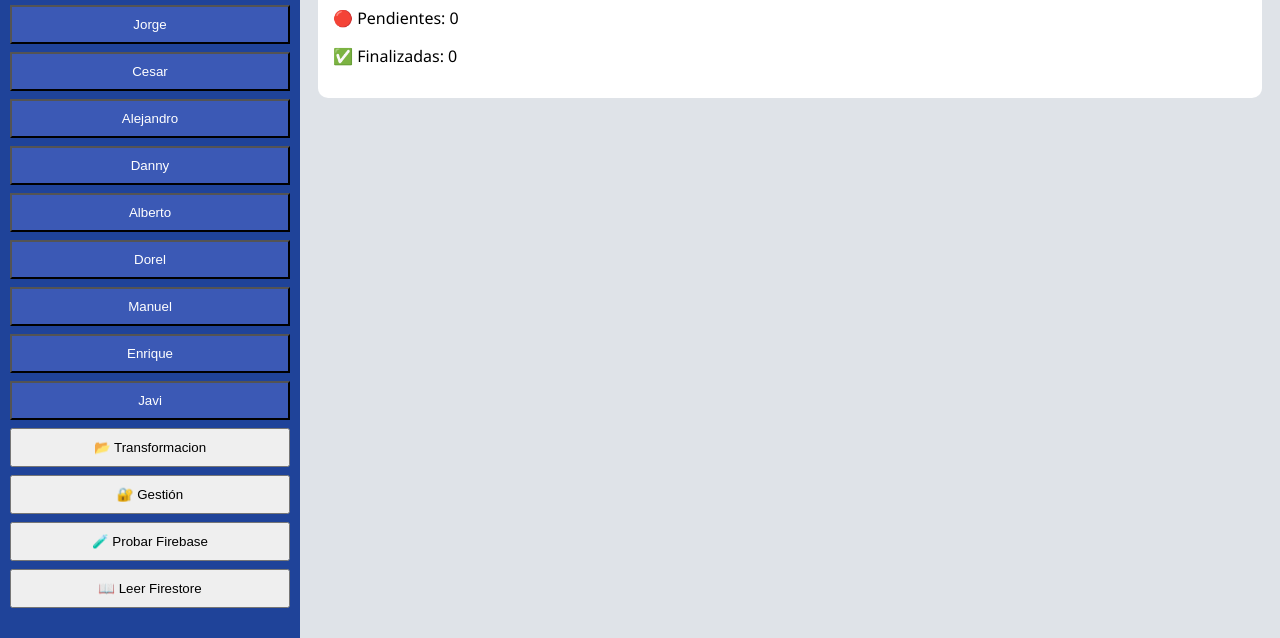
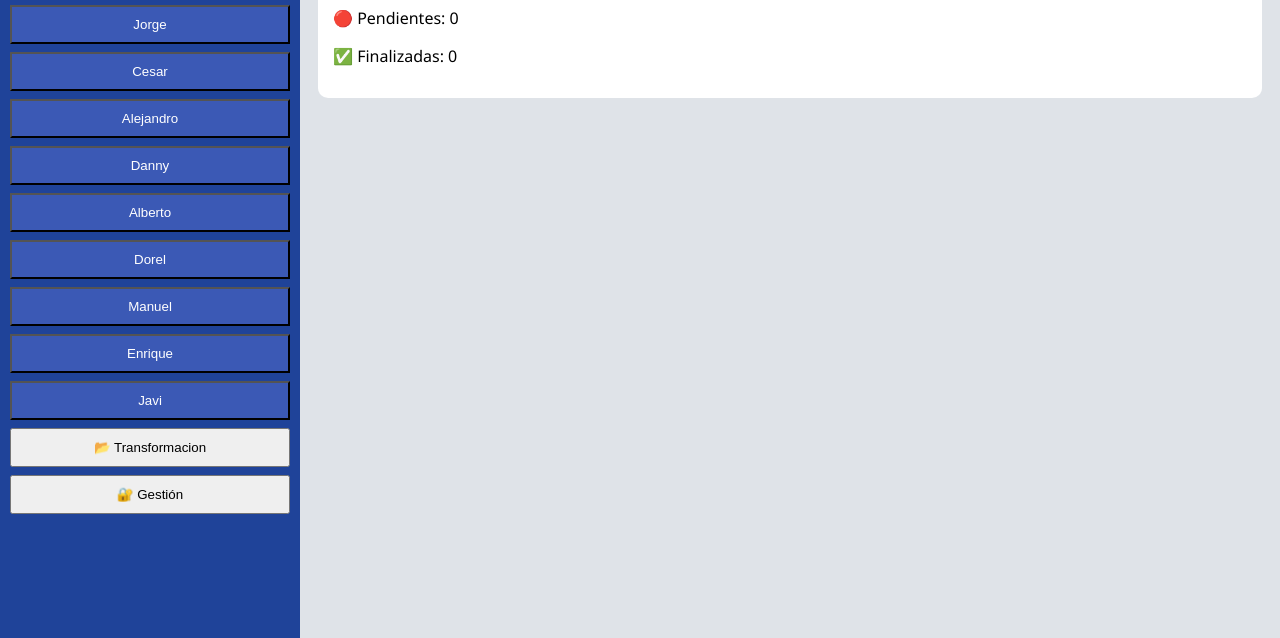
Before and after one commit to jairog1977/mtto-campofrio-torrijos, a plain HTML site: page index.html in a window 1280 px wide. Shown: the part 162-800 px from the top of the page. Drawn offline with Linux system fonts and the light colour scheme.

Commit message:
Add files via upload

```diff
--- a/index.html
+++ b/index.html
@@ -1,11 +1,9 @@
-
-
 <!DOCTYPE html>
 <html lang="es">
 <head>
 <meta charset="UTF-8">
 <meta name="viewport" content="width=device-width,initial-scale=1">
-<title>Mtto Campofrio Torrijos v3.1</title>
+<title>Mtto. Campofrio Torrijos v3</title>
 <link rel="stylesheet" href="styles.css">
 </head>
 
@@ -13,20 +11,8 @@
 
 <aside class="sidebar">
 <h1>🏭 Mtto. Campofrio Torrijos</h1>
-
 <div id="menu"></div>
-
 <button id="adminBtn">🔐 Gestión</button>
-
-<button onclick="testFirebase()">
-🧪 Probar Firebase
-</button>
-
-<button onclick="readFirestore()">
-📖 Leer Firestore
-</button>
-
-
 </aside>
 
 <main>
```
